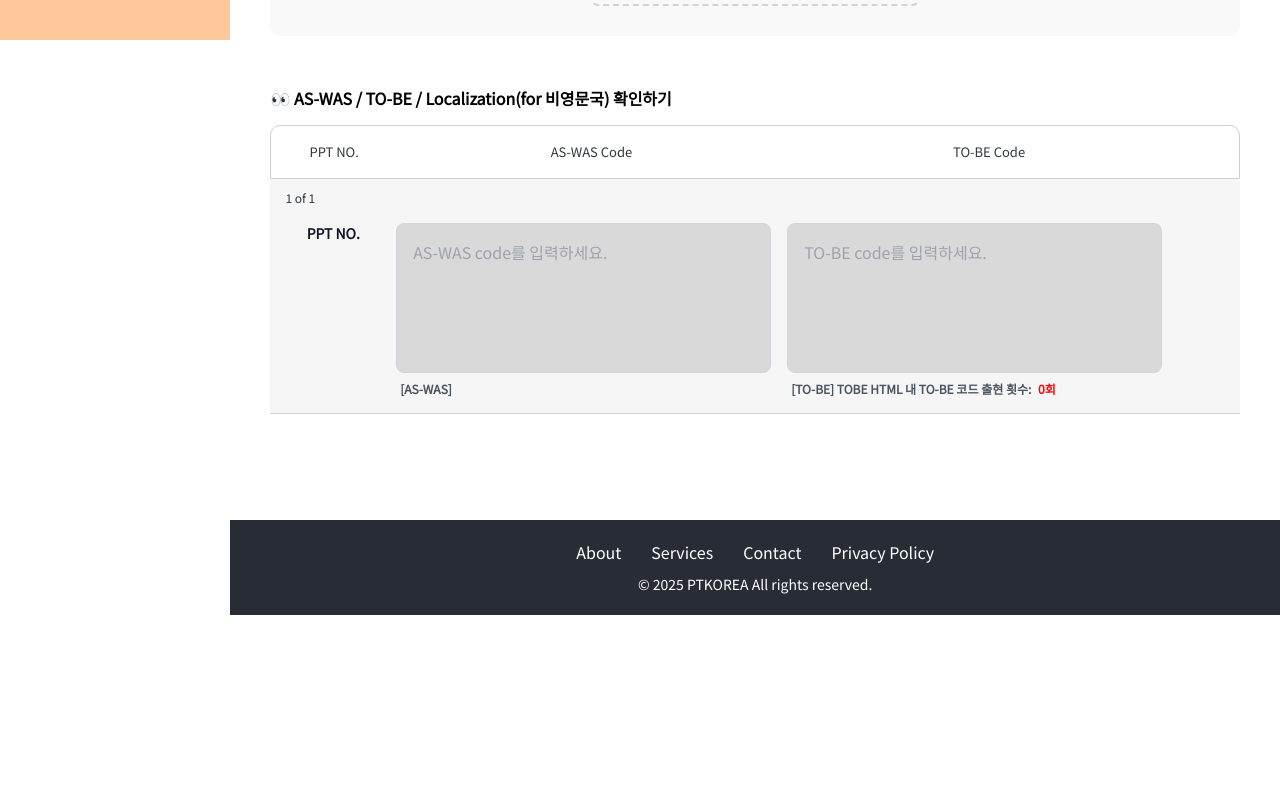
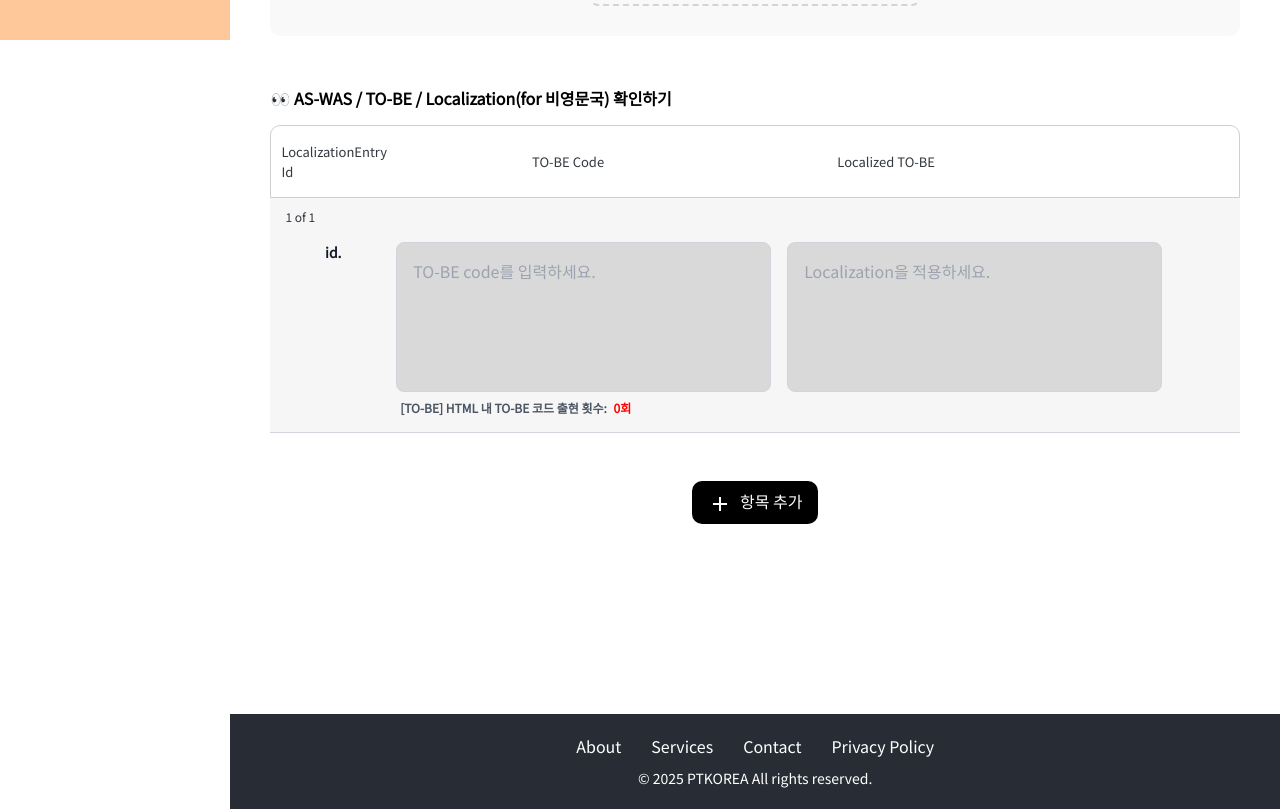
Before and after one commit to haley10309/recoder, a React (Vite) app in the folder client/: page /translation-templates/apply in a window 1280 px wide. Shown: the part 760-1569 px from the top of the page. Before the commit the page ends 1375 px from the top, so only its background shows below. Built offline with nearby package versions, Linux system fonts and the light colour scheme; no server answers.

Commit message:
feat: #6 ApplyTranslationTemplates - 번역템플릿(LocalizationEntry) 기반으로 번역파일 생성 가능하도록 업데이트 (진행중)

```diff
--- a/client/src/Pages/ApplyTranslationTemplates/ApplyTranslationTemplatesScreen.jsx
+++ b/client/src/Pages/ApplyTranslationTemplates/ApplyTranslationTemplatesScreen.jsx
@@ -1,5 +1,6 @@
 import React from "react";
 import styled from "styled-components";
+import AddIcon from "@mui/icons-material/Add";
 
 import PageDescriptionText from "@/Components/Common/PageDescriptionText";
 import TitleLabel from "@/Components/Common/TitleLabel";
@@ -24,13 +25,10 @@ const ApplyTranslationTemplatesScreen = () => {
     setTextareas,
     handleSearchTemplate,
     handleCountryChange,
-    handleAsWasCodeChange,
     handleToBeCodeChange,
-    handleCheckedChange,
-    filterTextareas,
-    filter,
-    filterTobe,
+    handleLocalizedToBeCodeChange,
     templateId,
+    handleAddTextarea,
   } = useSearchTemplate();
 
   // HTML 파일 업로드 훅
@@ -92,25 +90,24 @@ const ApplyTranslationTemplatesScreen = () => {
           <TitleLabel text="👀 AS-WAS / TO-BE / Localization(for 비영문국) 확인하기" />
           <Gap gap={15} />
           <WhiteBox>
-            {/* <FilterSection
-              filter={filter}
-              setFilter={setFilter}
-              filterTobe={filterTobe}
-              setFilterTobe={setFilterTobe}
-            /> */}
             <TableSection
-              filteredTextareas={filterTextareas()}
+              textareas={textareas}
               countryCode={countryCode}
-              handleAsWasCodeChange={handleAsWasCodeChange}
               handleToBeCodeChange={handleToBeCodeChange}
-              handleCheckedChange={handleCheckedChange}
-              filter={filter}
-              filterTobe={filterTobe}
+              handleLocalizedToBeCodeChange={handleLocalizedToBeCodeChange}
               isEnglishCountry={isEnglishCountry}
               hasOriginalFile={!!originalFile}
               countOccurrences={countOccurrences}
             />
           </WhiteBox>
+
+          <div className="flex gap-[15px] save_button_div">
+            <button onClick={handleAddTextarea} className="plus-button rounded-[10px]">
+              <AddIcon />
+              <span className="ml-2">항목 추가</span>
+            </button>
+          </div>
+
           <Gap gap={50} />
         </>
       )}
--- a/client/src/Pages/ApplyTranslationTemplates/components/BasicTextarea.jsx
+++ b/client/src/Pages/ApplyTranslationTemplates/components/BasicTextarea.jsx
@@ -7,35 +7,16 @@ import CopyTextButton from "@/Components/Common/CopyTextButton";
 
 const BasicTextarea = ({
   indexText,
-  pptNo,
-  asWasCode,
-  setAsWasCode,
+  localizationEntryId,
   toBeCode,
   setToBeCode,
   localizedToBeCode,
   setLocalizedToBeCode,
-  isApplied,
-  checked,
-  onCheckedChange,
-  filter,
-  countryCode,
   matchedPart,
-  asWasOccurrenceCount,
-  toBeOccurrenceCount,
   errorState,
   isEnglishCountry,
-  hasOriginalFile,
   countOccurrencesResult_tobe,
 }) => {
-
-  const isCheckboxDisabled = filter === "checked" || filter === "unchecked";
-
-  const lowerCaseCountryCode = countryCode?.toLowerCase?.() || "";
-  const transformedAsWasCode = asWasCode?.replace(
-    /\/uk\//g,
-    `/${lowerCaseCountryCode}/`
-  );
-
   const [isMatchedPartVisible, setIsMatchedPartVisible] = useState(false);
 
   const handleToggleMatchedPart = () => {
@@ -57,66 +38,11 @@ const BasicTextarea = ({
     <Container>
       <div style={{ fontSize: "12px", paddingLeft: "15px", paddingTop: "10px" }}>{indexText}</div>
       <Wrapper>
-        {/* <CheckboxWrapper>
-          <Checkbox
-            type="checkbox"
-            checked={checked}
-            onChange={onCheckedChange}
-            disabled={isCheckboxDisabled}
-          />
-        </CheckboxWrapper> */}
+        <IdBox>
+          <TextBold>id. {localizationEntryId}</TextBold>
+        </IdBox>
 
-        <PptNo>
-          <TextBold>PPT NO. {pptNo}</TextBold>
-          {!!pptNo && (
-            <>
-              <CopyTextButton
-                text={"'ppt{숫자}'로 복사"}
-                value={`ppt${pptNo ?? ''}`}
-              />
-              <CopyTextButton
-                text={"'슬라이드 {숫자}'로 복사"}
-                value={`슬라이드 ${pptNo ?? ''}`}
-              />
-            </>
-          )}
-        </PptNo>
-
-        {/* AS-WAS */}
-        <CodeBlock $isEnglishCountry={isEnglishCountry}>
-          <Textarea
-            value={transformedAsWasCode}
-            onChange={(e) => setAsWasCode(e.target.value)}
-            placeholder="AS-WAS code를 입력하세요."
-          />
-
-          <div className="flex font-bold">
-            <div className="text-xs">
-              <span className="ml-1 text-[#4b5563;]">
-                [AS-WAS]
-                {/* [AS-WAS] HTML 내 AS-WAS 코드 출현 횟수: */}
-              </span>
-            </div>
-            {/* {hasOriginalFile ? (
-              <span className="ml-1 text-xs"
-                style={{
-                  color: asWasOccurrenceCount === 1 ? "blue" : "red"
-                }}>
-                  {`${asWasOccurrenceCount}회`}
-              </span>
-            ) : (
-              <span className="ml-1 text-xs font-normal text-[#ff7300]">
-                (HTML 업로드 필요)
-              </span>
-            )} */}
-          </div>
-
-          <CopyTextButton
-            text={"코드 복사"}
-            value={transformedAsWasCode}
-          />
-
-          {matchedPart && (
+          {/* {matchedPart && (
             <MatchedPartWrapper>
               <ToggleButton onClick={handleToggleMatchedPart}>
                 {isMatchedPartVisible ? "코드 숨기기" : "일치하는 코드 보기"}
@@ -141,8 +67,7 @@ const BasicTextarea = ({
                 </MatchedPartContainer>
               )}
             </MatchedPartWrapper>
-          )}
-        </CodeBlock>
+          )} */}
 
         {/* TO-BE */}
         <CodeBlock $isEnglishCountry={isEnglishCountry}>
@@ -150,13 +75,12 @@ const BasicTextarea = ({
             value={toBeCode}
             onChange={(e) => setToBeCode(e.target.value)}
             placeholder="TO-BE code를 입력하세요."
-            // $isApplied={isApplied}
           />
 
           <div className="flex font-bold">
             <div className="text-xs">
               <span className="ml-1 text-[#4b5563;]">
-                [TO-BE] TOBE HTML 내 TO-BE 코드 출현 횟수:{" "}
+                [TO-BE] HTML 내 TO-BE 코드 출현 횟수:{" "}
                 <span className="ml-1 text-xs"
                   style={{
                     color: countOccurrencesResult_tobe === 1 ? "blue" : "red"
@@ -174,7 +98,6 @@ const BasicTextarea = ({
         </CodeBlock>
 
         {/* LOCALIZED TO-BE - 항상 렌더되지만 텍스트는 값이 있는 경우에만 */}
-        {isEnglishCountry === false && (
         <CodeBlock>
           <Textarea
             value={localizedToBeCode || ""}
@@ -193,7 +116,6 @@ const BasicTextarea = ({
             </ErrorMessage>
           )}
         </CodeBlock>
-        )}
       </Wrapper>
     </Container>
   );
@@ -216,19 +138,7 @@ const Wrapper = styled.div`
   gap: 1rem;
 `;
 
-const CheckboxWrapper = styled.div`
-  width: 5%;
-  display: flex;
-  justify-content: center;
-  align-items: center;
-`;
-
-const Checkbox = styled.input`
-  width: 24px;
-  height: 24px;
-`;
-
-const PptNo = styled.div`
+const IdBox = styled.div`
   width: 10%;
   display: flex;
   flex-direction: column;
--- a/client/src/Pages/ApplyTranslationTemplates/components/TableSection.jsx
+++ b/client/src/Pages/ApplyTranslationTemplates/components/TableSection.jsx
@@ -4,13 +4,10 @@ import styled from "styled-components";
 import BasicTextarea from "./BasicTextarea";
 
 const TableSection = ({
-  filteredTextareas,
+  textareas,
   countryCode,
-  handleAsWasCodeChange,
   handleToBeCodeChange,
-  handleCheckedChange,
-  filter,
-  filterTobe,
+  handleLocalizedToBeCodeChange,
   isEnglishCountry,
   hasOriginalFile,
   countOccurrences,
@@ -18,43 +15,26 @@ const TableSection = ({
   return (
     <TableWrapper>
       <TableHeader>
-        {/* <HeaderCell width={"5%"}>항목</HeaderCell> */}
         <HeaderCell width={isEnglishCountry === false ? "13%" : "10%"}>
-          PPT NO.
-        </HeaderCell>
-        <HeaderCell width={isEnglishCountry === false ? "25%" : "45%"}>
-          AS-WAS Code
+          LocalizationEntry Id
         </HeaderCell>
         <HeaderCell width={isEnglishCountry === false ? "27%" : "40%"}>
           TO-BE Code
         </HeaderCell>
-        {isEnglishCountry === false && (
         <HeaderCell width="28%">Localized TO-BE</HeaderCell>
-        )}
       </TableHeader>
 
-      {filteredTextareas.map((textarea, index) => {
-        const asWasCode = textarea.asWasCode;
-        const toBeCode = textarea.toBeCode;
-        return (
+      {textareas.map((textarea, index) => (
         <BasicTextarea
           key={index}
-            indexText={`${index + 1} of ${filteredTextareas.length}`}
-            pptNo={textarea.pptNo} // ✅ 바로 사용
-            asWasCode={asWasCode}
-            setAsWasCode={(value) => handleAsWasCodeChange(index, value)}
-            toBeCode={toBeCode}
+          indexText={`${index + 1} of ${textareas.length}`}
+          localizationEntryId={textarea.localizationEntryId}
+          toBeCode={textarea.toBeCode}
           setToBeCode={(value) => handleToBeCodeChange(index, value)}
           localizedToBeCode={textarea.localizedToBeCode}
           setLocalizedToBeCode={(value) =>
-              handleToBeCodeChange(index, value, { isLocalized: true })
+            handleLocalizedToBeCodeChange(index, value)
           }
-            changed={{ index, changed: textarea.changed }}
-            isApplied={textarea.isApplied}
-            onCheckedChange={() => handleCheckedChange(index)}
-            checked={textarea.checked}
-            filter={filter}
-            filterTobe={filterTobe}
           countryCode={countryCode}
           matchedPart={textarea.matchedPart}
           asWasOccurrenceCount={textarea.asWasOccurrenceCount}
@@ -62,10 +42,9 @@ const TableSection = ({
           errorState={textarea.errorState}
           isEnglishCountry={isEnglishCountry}
           hasOriginalFile={hasOriginalFile}
-            countOccurrencesResult_tobe={countOccurrences(toBeCode)}
+          countOccurrencesResult_tobe={countOccurrences(textarea.toBeCode)}
         />
-        );
-      })}
+      ))}
     </TableWrapper>
   );
 };
--- a/client/src/Pages/ApplyTranslationTemplates/hooks/useSearchTemplate.js
+++ b/client/src/Pages/ApplyTranslationTemplates/hooks/useSearchTemplate.js
@@ -1,7 +1,6 @@
 import { useState } from "react";
 import axios from "axios";
 
-import { isAssetCode, kind_countOccurrences } from "@/utils/codeUtils";
 import { countryOptions } from "@/utils/countryOptions";
 import { BASE_URL } from "@/utils/routePath";
 
@@ -12,14 +11,11 @@ export const useSearchTemplate = () => {
   const [countryCode, setCountryCode] = useState("");
   const [templateId, setTemplateId] = useState(null);
 
-  const [filter, setFilter] = useState("");
-  const [filterTobe, setFilterTobe] = useState("");
-
   const isEnglishCountry = countryCode === ""
                             ? null
                             : countryOptions.find((c) => c.name === countryCode)
                               ? !!countryOptions.find((c) => c.name === countryCode)?.isEnglish
-                              : null
+                              : null;
 
   // 템플릿 조회
   const handleSearchTemplate = async () => {
@@ -29,28 +25,31 @@ export const useSearchTemplate = () => {
         ticket_url: ticketUrl,
       });
       const templateId = data.templateId || [];
-      const codeChanges = data.codeChanges || [];
-      // const localizationEntries = data.localizationEntries || []; // 사용x
-
       setTemplateId(templateId);
 
+      const localizationEntries = data.localizationEntries || [];
+      const lowerCaseCountryCode = countryCode?.toLowerCase?.() || "";
+      const newTextareas = localizationEntries.map((entry) => ({
+        localizationEntryId: entry.id,
+        toBeCode: entry.code_context.replace(/\/uk\//g, `/${lowerCaseCountryCode}/`),
+      }));
+
       // (250519 기준) aswas_code 기준으로 asset인지 non-asset인지 나눈다.
-      const nonAssetCodeChanges = codeChanges
-                                    .filter((it) => !isAssetCode(it.aswas_code))
-                                    .map( it => ({
-                                      id: it.id,
-                                      ppt_no: it.ppt_no || "",
-                                      aswas_code: it.aswas_code?.trim() || "",
-                                      tobe_code: it.tobe_code?.trim() || "",
-                                    }) );
+      // const nonAssetCodeChanges = codeChanges
+      //                               .filter((it) => !isAssetCode(it.aswas_code))
+      //                               .map( it => ({
+      //                                 id: it.id,
+      //                                 ppt_no: it.ppt_no || "",
+      //                                 aswas_code: it.aswas_code?.trim() || "",
+      //                                 tobe_code: it.tobe_code?.trim() || "",
+      //                               }) );
+      // const newTextareas = nonAssetCodeChanges.map((pair) => ({
+      //   asWasCode: pair.aswas_code.replace(/\/uk\//g, `/${lowerCaseCountryCode}/`),
+      //   toBeCode: pair.tobe_code.replace(/\/uk\//g, `/${lowerCaseCountryCode}/`),
+      //   pptNo: pair.ppt_no,
+      //   checked: true, // 체크박스 기능 사용x
+      // }));
 
-      const lowerCaseCountryCode = countryCode?.toLowerCase?.() || "";
-      const newTextareas = nonAssetCodeChanges.map((pair) => ({
-        asWasCode: pair.aswas_code.replace(/\/uk\//g, `/${lowerCaseCountryCode}/`),
-        toBeCode: pair.tobe_code.replace(/\/uk\//g, `/${lowerCaseCountryCode}/`),
-        pptNo: pair.ppt_no,
-        checked: true, // 체크박스 기능 사용x
-      }));
       setTextareas(newTextareas);
       alert("성공적으로 템플릿을 불러왔습니다.");
     } catch (error) {
@@ -63,13 +62,6 @@ export const useSearchTemplate = () => {
     setCountryCode(inputValue);
   };
 
-  const handleAsWasCodeChange = (index, value) => {
-    const newTextareas = textareas.map((textarea, i) =>
-      i === index ? { ...textarea, asWasCode: value } : textarea
-    );
-    setTextareas(newTextareas);
-  };
-
   const handleToBeCodeChange = (index, value) => {
     const newTextareas = textareas.map((textarea, i) =>
       i === index ? { ...textarea, toBeCode: value } : textarea
@@ -77,32 +69,19 @@ export const useSearchTemplate = () => {
     setTextareas(newTextareas);
   };
 
-  const handleCheckedChange = (index) => {
-    const newTextareas = [...textareas];
-    newTextareas[index] = {
-      ...newTextareas[index],
-      checked: !newTextareas[index].checked,
-    };
+  const handleLocalizedToBeCodeChange = (index, value) => {
+    const newTextareas = textareas.map((textarea, i) =>
+      i === index ? { ...textarea, localizedToBeCode: value } : textarea
+    );
     setTextareas(newTextareas);
   };
 
-  const filterTextareas = () => {
-    let filtered = textareas.slice(0);
-
-    if (filter === "checked") {
-      filtered = filtered.filter((textarea) => textarea.checked);
-    } else if (filter === "unchecked") {
-      filtered = filtered.filter((textarea) => !textarea.checked);
-    }
-
-    if (filterTobe === "yes") {
-      // TODO: isApplied는 또 뭐임
-      filtered = filtered.filter((textarea) => textarea.isApplied === "yes");
-    } else if (filterTobe === "no") {
-      filtered = filtered.filter((textarea) => textarea.isApplied === "no");
-    }
-
-    return filtered;
+  const handleAddTextarea = () => {
+    const newTextareas = [
+      ...textareas,
+      { toBeCode: "", localizedToBeCode: "" }
+    ]
+    setTextareas(newTextareas);
   };
 
   return {
@@ -116,12 +95,9 @@ export const useSearchTemplate = () => {
     setTextareas,
     handleSearchTemplate,
     handleCountryChange,
-    handleAsWasCodeChange,
     handleToBeCodeChange,
-    handleCheckedChange,
-    filterTextareas,
-    filter,
-    filterTobe,
+    handleLocalizedToBeCodeChange,
     templateId,
+    handleAddTextarea,
   };
 };
```
Lines whose indentation alone changed are shown as unchanged.
